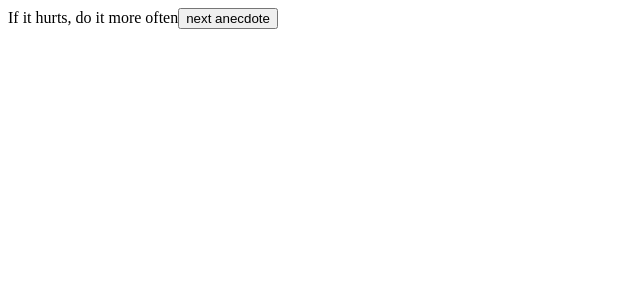
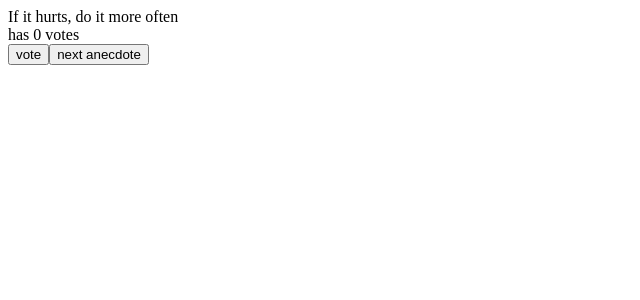
Before and after one commit to Tonyguo0/FullStackOpen2022_Part1, a React (Create React App) app in the folder excercises/anecdotes/: page / in a window 1280 px wide. Shown: the top 300 px of the page, without its empty margins (0-640 px from the left). Built offline with nearby package versions, Linux system fonts and the light colour scheme.

Commit message:
part1d: ex 1.13

```diff
--- a/excercises/anecdotes/src/App.js
+++ b/excercises/anecdotes/src/App.js
@@ -1,13 +1,20 @@
 import { useState } from "react";
 
 const App = () => {
-  const rand = (min, max) => {
+  const Rand = (min, max) => {
     let random = Math.floor(Math.random() * (max - min) + min);
     if (random === selected) {
       random = (selected + 1) % anecdotes.length;
     }
     setSelected(random);
   };
+
+  const Vote = () => {
+    const copy = [...count];
+    copy[selected]++;
+    setCount(copy)
+  };
+
 
   const anecdotes = [
     "If it hurts, do it more often",
@@ -20,12 +27,17 @@ const App = () => {
   ];
 
   const [selected, setSelected] = useState(0);
+  const [count, setCount] = useState(new Uint8Array(7));
 
   return (
     <div>
       {anecdotes[selected]}
+      <div>has {count[selected]} votes</div>
+      <div>
+        <button onClick={() => Vote()}>vote</button>
 
-      <button onClick={() => rand(0, anecdotes.length)}>next anecdote</button>
+        <button onClick={() => Rand(0, anecdotes.length)}>next anecdote</button>
+      </div>
     </div>
   );
 };
```
